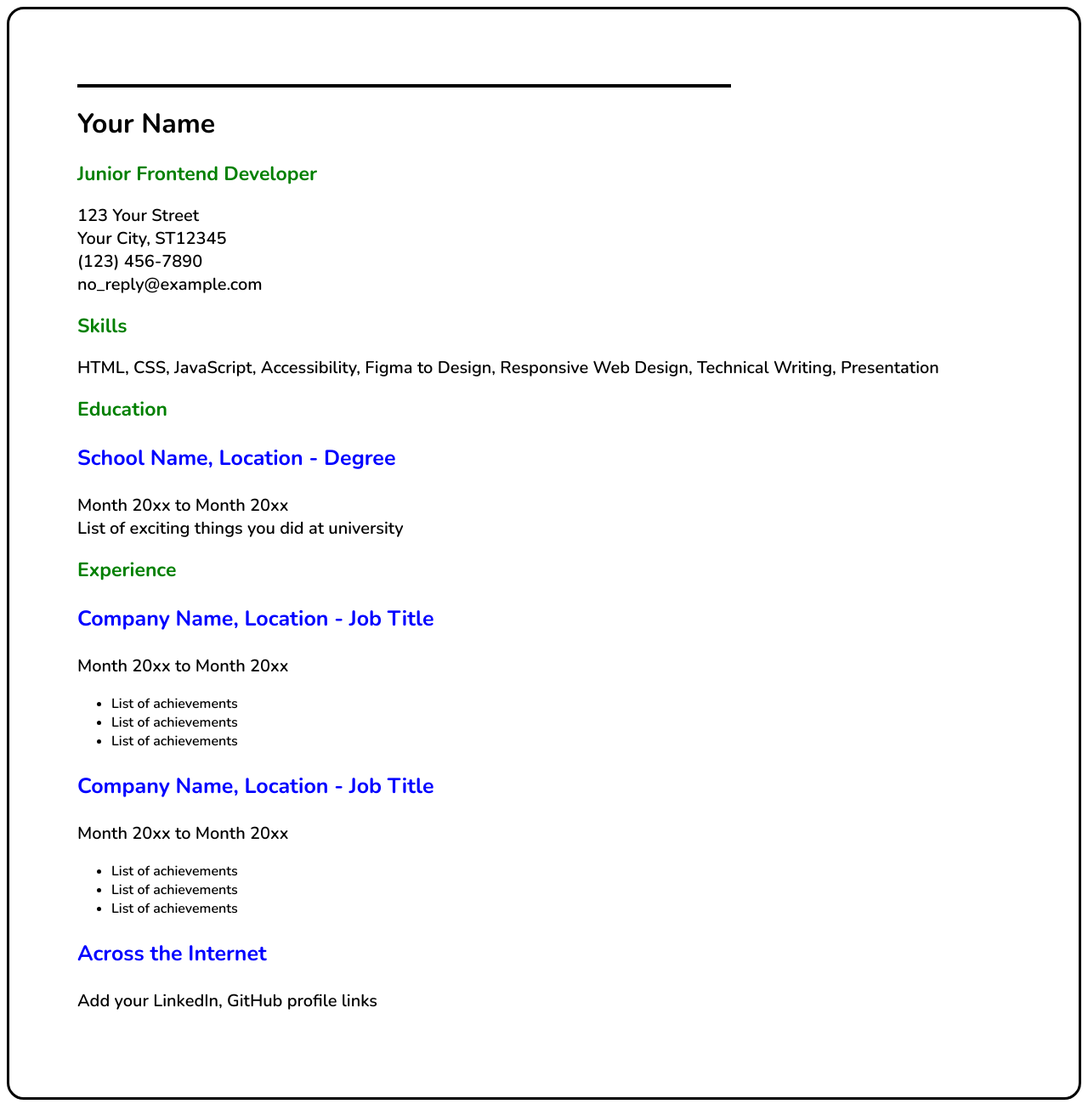
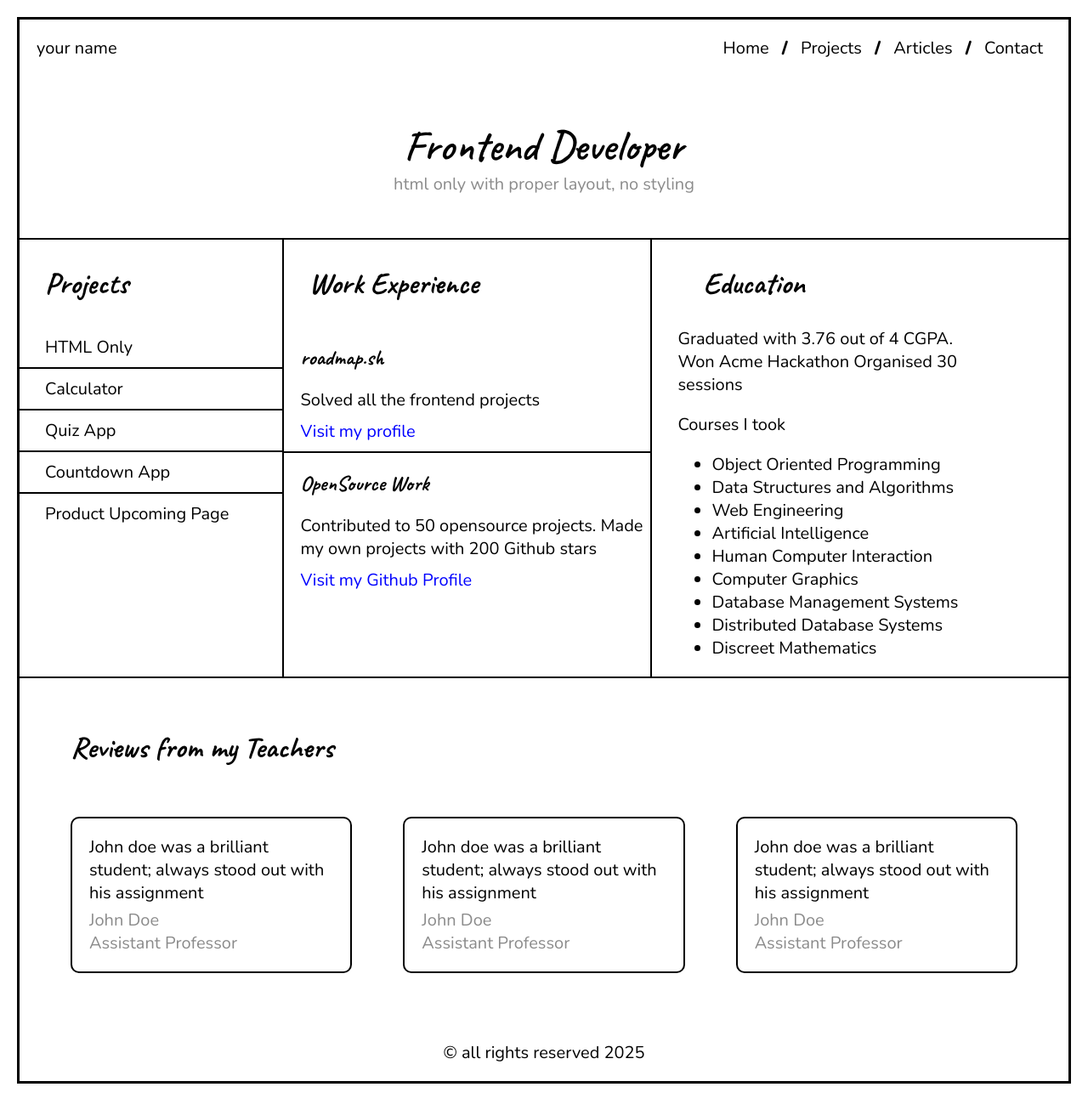
Before and after one commit to damihafiz/cv-template, a plain HTML site: page index.html in a window 1280 px wide. Shown: the whole page at 85% size. Drawn offline with nearby package versions, Linux system fonts and the light colour scheme.

Commit message:
Add files via upload

```diff
--- a/index.html
+++ b/index.html
@@ -2,85 +2,86 @@
 <html lang="en">
 <head>
     <meta charset="UTF-8">
-    <meta name="viewport" content="width=device-width, initial-scale=1.0">
+    <meta name="viewport" content="width=, initial-scale=1.0">
     <meta name="author" content="Hafiz-Dev">
     <meta name="description" content="a single-page CV (Curriculum Vitae) using only HTML">
-    <link rel="preconnect" href="https://fonts.googleapis.com">
-    <link rel="preconnect" href="https://fonts.gstatic.com" crossorigin>
+    <link rel="stylesheet" href="style.css">
+    <!--<link rel="preconnect" href="https://fonts.googleapis.com">
+    <link rel="preconnect" href="https://fonts.gstatic.com" crossorigin> -->
     <link href="https://fonts.googleapis.com/css2?family=Nunito:ital,wght@0,200..1000;1,200..1000&display=swap"
-        rel="stylesheet">
-    <title>Resume</title>
-    <style>
-        body{
-            font-family: "Nunito", sans-serif;
-            font-optical-sizing: auto;
-            font-weight: 600;
-            font-style: normal;
-        }
-        main{
-            padding:80px;
-            border: solid black 3px;
-            border-radius: 20px;
-        }
-        hr{
-            margin-right: 30%;
-            border:solid 2px black;
-        }
-        h2{
-            font-size: 23px;
-            color:green;
-        }
-        h3{
-            font-size: 25px;
-            color: blue;
-        }
-        p{
-            font-size: 20px;
-        }
-    </style>
+    rel="stylesheet">
+    <link href="https://fonts.googleapis.com/css2?family=Caveat:wght@400..700&family=Nunito:ital,wght@0,200..1000;1,200..1000&display=swap"
+    rel="stylesheet">
+    <title>CV Template</title>
 </head>
 <body>
+    <header>
+        <a href="#">your name</a>
+        <nav>
+        <a href="index.html">Home <span>&sol;</span></a>
+        <a href="projects.html">Projects <span>&sol;</span></a>
+        <a href="articles.html">Articles <span>&sol;</span></a>
+        <a href="contact.html">Contact</a>
+        </nav>
+    </header>
     <main>
-        <hr>
-        <h1>Your Name</h1>
-        <h2>Junior Frontend Developer</h2>
-        <p>123 Your Street<br>
-            Your City, ST12345 <br>
-            (123) 456-7890 <br>
-            no_reply@example.com
-        </p>
-        <section>
-            <h2>Skills</h2>
-            <p>HTML, CSS, JavaScript, Accessibility, Figma to Design, Responsive Web Design,
-            Technical Writing, Presentation
-            </p>
-        </section>
-        <section>
+    <section class="first-section">
+      <h1 class="head-1">Frontend Developer</h1>
+      <p class="first">html only with proper layout, no styling</p>
+    </section>
+    <section class="second-section">
+       <div class="projects">
+            <h2>Projects</h2>
+            <ul>
+                <li>HTML Only</li>
+                <li>Calculator</li>
+                <li>Quiz App</li>
+                <li>Countdown App</li>
+                <li>Product Upcoming Page</li>
+            </ul>
+        </div>
+        <div class="work-exp">
+            <h2>Work Experience</h2>
+            <div class="exp-one">
+                <h3>roadmap.sh</h3>
+                <p>Solved all the frontend projects</p>
+                <a href="">Visit my profile</a>
+            </div>
+            <div class="exp-two">
+                <h3>OpenSource Work</h3>
+                <p>Contributed to 50 opensource projects. Made my own projects with 200 Github stars</p>
+                <a href="">Visit my Github Profile</a>
+            </div>
+        </div>
+        <div class="education">
             <h2>Education</h2>
-            <h3>School Name, Location - Degree</h3>
-            <p>Month 20xx to Month 20xx <br>
-            List of exciting things you did at university
-            </p>
-        </section>
-        <section>
-            <h2>Experience</h2>
-            <h3>Company Name, Location - Job Title</h3>
-            <p>Month 20xx to Month 20xx</p>
+            <p>Graduated with 3.76 out of 4 CGPA. Won Acme Hackathon Organised 30 sessions</p>
+            <p>Courses I took</p>
             <ul>
-                <li>List of achievements</li>
-                <li>List of achievements</li>
-                <li>List of achievements</li>
+                <li>Object Oriented Programming</li>
+                <li>Data Structures and Algorithms</li>
+                <li>Web Engineering</li>
+                <li>Artificial Intelligence</li>
+                <li>Human Computer Interaction</li>
+                <li>Computer Graphics</li>
+                <li>Database Management Systems</li>
+                <li>Distributed Database Systems</li>
+                <li>Discreet Mathematics</li>
             </ul>
-            <h3>Company Name, Location - Job Title</h3>
-            <p>Month 20xx to Month 20xx</p>
-            <ul>
-                <li>List of achievements</li>
-                <li>List of achievements</li>
-                <li>List of achievements</li>
-            </ul>
-        </section>
-        <h3>Across the Internet</h3>
-        <p>Add your LinkedIn, GitHub profile links</p>
-    </main>
+        </div>
+
+    </section>
+    <section class="section-third">
+        <h2>Reviews from my Teachers</h2>
+        <div class="review">
+        <p>John doe was a brilliant student; always stood out with his assignment<span>John Doe <br> Assistant Professor</span> </p>
+        <p>John doe was a brilliant student; always stood out with his assignment<span>John Doe <br> Assistant Professor</span> </p>
+        <p>John doe was a brilliant student; always stood out with his assignment<span>John Doe <br> Assistant Professor</span> </p>
+        </div>
+    </section>
+    <footer>
+        &copy; all rights reserved 2025
+    </footer>
+</main>
 </body>
 </html>
--- /dev/null
+++ b/style.css
@@ -0,0 +1,195 @@
+html{
+    margin: 0;
+    padding: 0;
+}
+body {
+    font-family: "Nunito", sans-serif;
+    font-optical-sizing: auto;
+    font-weight: 400;
+    font-style: normal;
+    font-size: 20px;
+}
+body{
+    margin: 20px;
+    border: 3px solid black;
+}
+header{
+    padding: 20px;
+    display: flex;
+    justify-content: space-between;
+}
+a{
+    text-decoration: none;
+    color: #000;
+}
+
+
+nav a{
+    margin-right: 10px;
+}
+span{
+    margin-left: 10px;
+    font-weight:900;
+}
+.first-section{
+    display:flex ;
+    flex-direction: column;
+    justify-content: center;
+    align-items: center;
+    padding: 30px;
+    margin: 20px;
+}
+.first-section h1{
+    margin: 0;
+    font-family:"Caveat",cursive;
+    font-weight: 600;
+    font-size: 50px;
+    font-style: normal;
+}
+.first-section p{
+    margin: 0;
+    color: #8b8b8b;
+}
+.second-section{
+    display: flex;
+    border-top:2px solid black ;
+    border-bottom: 2px solid black;
+}
+.projects{
+    width: 25%;
+    border-right: 2px solid #000;
+}
+h2{
+    padding-left: 30px;
+    font-family: "Caveat", cursive;
+    font-size: 35px;
+}
+.projects ul{
+    padding: 0;
+    list-style: none;
+    margin: 0;
+}
+.projects li{
+    padding:10px 30px;
+    border-bottom: 2px solid black;
+}
+.projects li:last-child{
+    border: none;
+}
+.projects li:hover{
+    background-color: #c4bfbf;
+}
+.work-exp{
+    width: 35%;
+    border-right:2px solid #000 ;
+
+}
+.work-exp div{
+    padding:10px 0 10px 20px;
+}
+.work-exp div:nth-of-type(1){
+    border-bottom: 2px solid black;
+}
+.work-exp div:hover{
+    background-color: #c4bfbf;
+}
+.work-exp h3{
+    margin: 10px 0 ;
+    font-family: "Caveat",cursive;
+    font-size: 25px;
+}
+.work-exp p{
+    margin: 0;
+    padding: 10px 0;
+}
+.work-exp a{
+    color: blue;
+}
+.education{
+    width:30%;
+    padding-left: 30px;
+}
+
+
+
+.section-third{
+    padding: 30px;
+}
+.review{
+    display: flex;
+}
+
+.section-third h2{
+    font-family:"Caveat",cursive;
+    font-style: normal;
+
+}
+.section-third p{
+   border: 2px solid black;
+   margin: 30px;
+   padding: 20px;
+   width: 300px;
+   display: flex;
+   flex-direction: column;
+   border-radius: 10px;
+   color: black;
+}
+.section-third span{
+    color: #8b8b8b;
+    font-style: normal;
+    font-weight: 400;
+    margin: 0;
+    margin-top: 5px;
+}
+.form{
+    display: flex;
+    justify-content: center;
+    align-items: center;
+    height: 100vh;
+}
+form {
+    display: flex;
+    flex-direction:column ;
+    width: 300px;
+}
+input{
+    display: block;
+}
+footer{
+    text-align: center;
+    padding: 20px;
+
+}
+
+
+@media (max-width:500px ){
+    header{
+        display: flex;
+        flex-direction: column;
+        text-align: center;
+    }
+    .first-section{
+        padding: 0;
+    }
+    .second-section{
+        display: flex;
+        flex-direction: column;
+    }
+    .projects, .work-exp, .education{
+        width: 100%;
+    }
+    .work-exp div{
+        border-bottom: 2px solid black;
+        border-top: 2px solid black;
+    }
+    .work-exp div:last-child{
+        border-top:none ;
+    }
+    .education p{
+        width: 80%;
+    }
+    .review{
+        display: flex;
+        flex-direction: column;
+    }
+}
```
Also changed, not shown: contact.html (+3 -2 lines).
